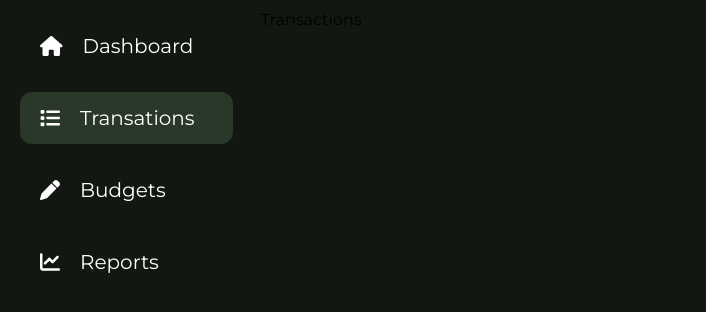
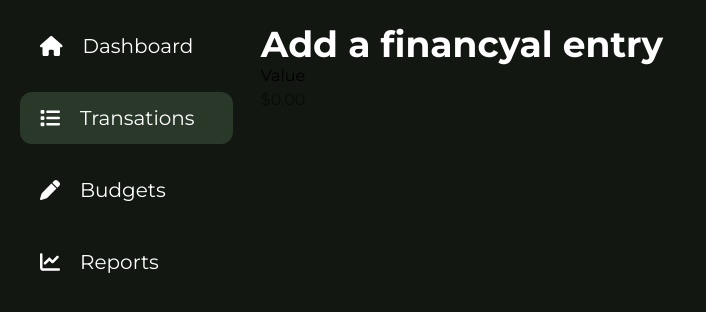
Before and after one commit to SirvalFilho/personal-financial-app, a Vue app: page /transactions in a window 1280 px wide. Shown: the top 312 px of the page, without its empty margins (0-706 px from the left). Built offline with nearby package versions, Linux system fonts and the light colour scheme.

Commit message:
feat: :sparkles: Create and style Header Transactions

```diff
--- /dev/null
+++ b/src/components/transactions/HeaderTransactions.vue
@@ -0,0 +1,9 @@
+<script></script>
+
+<template>
+    <div class="mt-4">
+        <h1 class="text-4xl text-white font-bold">Add a financyal entry</h1>
+    </div>
+</template>
+
+<style></style>
--- /dev/null
+++ b/src/components/transactions/TransactionInput.vue
@@ -0,0 +1,20 @@
+<script setup>
+
+import { defineProps } from 'vue';
+
+defineProps({
+    title: String,
+    placeholder: String
+})
+
+</script>
+
+<template>
+
+    <label>
+        <p>{{ title }}</p>
+        <input type="text" :placeholder= "placeholder ">
+    </label>
+</template>
+
+<style></style>
--- a/src/pages/TransactionsPage.vue
+++ b/src/pages/TransactionsPage.vue
@@ -1,9 +1,11 @@
+<script setup>
+    import HeaderTransaction from '../components/transactions/HeaderTransactions.vue'
+    import TransactionInput from '../components/transactions/TransactionInput.vue';
+</script>
+
 <template>
-    <h1>Transactions</h1>
+    <HeaderTransaction/>
+    <TransactionInput title="Value" placeholder="$0.00"/>
 </template>
 
-<script setup>
-</script>
-
-<style scoped>
-</style>
+<style scoped></style>
```
